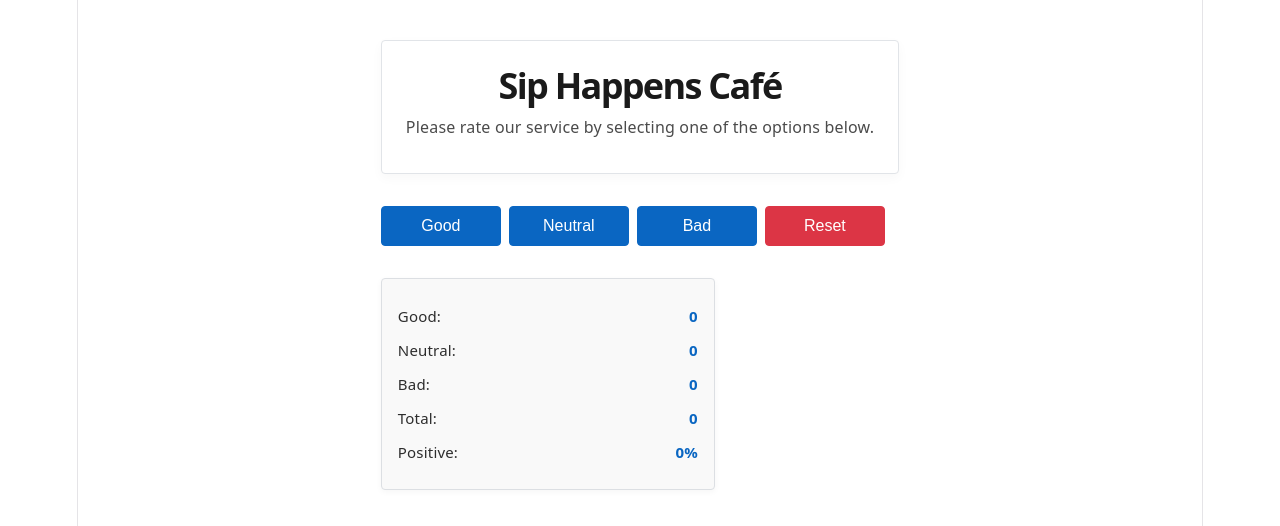
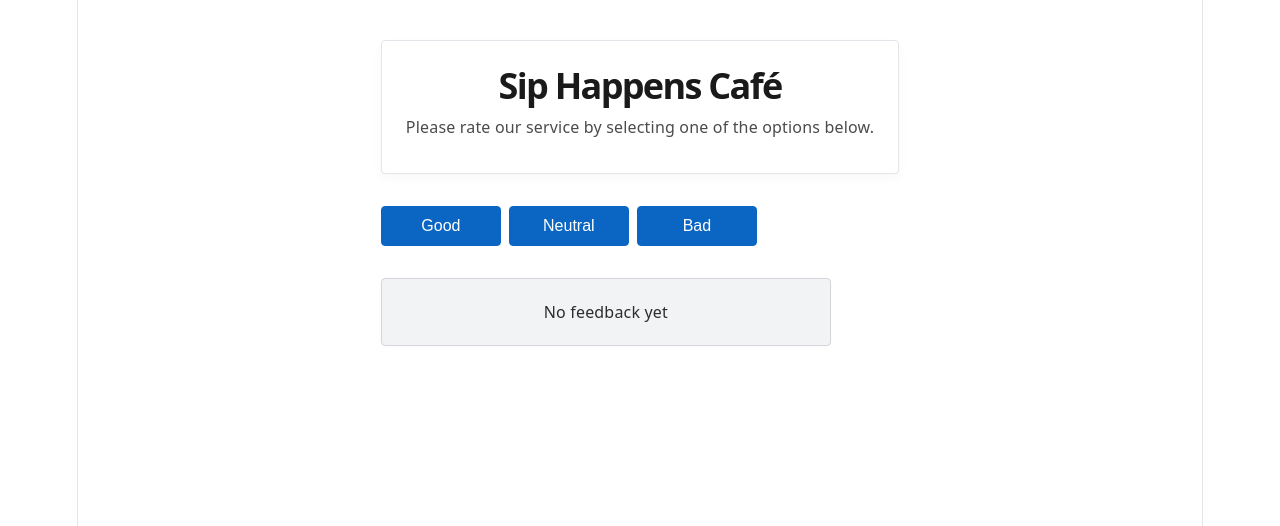
Before and after one commit to Diliri/02-react-cafe, a React (Vite) app: page / in a window 1280 px wide. Shown: the top 526 px of the page. Built offline with nearby package versions, Linux system fonts and the light colour scheme.

Commit message:
add in App.tsx умовний рендеринг за допомогою тернарного оператора та видимість кнопки Reset

```diff
--- a/src/App.tsx
+++ b/src/App.tsx
@@ -5,7 +5,7 @@ import css from "./App.module.css";
 import CafeInfo from "./components/CafeInfo/CafeInfo.tsx";
 import VoteOptions from "./components/VoteOptions/VoteOptions.tsx";
 import VoteStats from "./components/VoteStats/VoteStats.tsx";
-//import CafeInfo from "./components/CafeInfo/CafeInfo.tsx";
+import Notification from "./components/Notification/Notification.tsx";
 
 import type { Votes, VoteType } from "./types/votes.ts";
 
@@ -37,23 +37,26 @@ export default function App() {
     : 0;
 
 return (
-    <>
     <div className={css.app}>
       <CafeInfo />
-        {/* Передача функції та стану через пропси */}
+
+      {/* Крок 8: кнопка Reset активна/видима, тільки якщо є хоча б 1 голос */}
       <VoteOptions
         onVote={handleVote}
         onReset={resetVotes}
-          canReset={true}
+        canReset={totalVotes > 0}
       />
 
+      {/* Крок 7: Умовний рендеринг за допомогою тернарного оператора */}
+      {totalVotes > 0 ? (
         <VoteStats
           votes={votes}
           totalVotes={totalVotes}
           positiveRate={positiveRate}
         />
+      ) : (
+        <Notification />
+      )}
     </div>
-
-    </>
   );
 }
--- /dev/null
+++ b/src/components/Notification/Notification.module.css
@@ -0,0 +1,11 @@
+.message {
+    margin: 0;
+    background-color: #f1f3f5;
+    color: #2d2d2d;
+    border: 1px solid #d3d6da;
+    border-radius: 4px;
+    padding: 20px 24px;
+    font-size: 16px;
+    max-width: 400px;
+    box-shadow: 0 1px 4px rgba(0, 0, 0, 0.02);
+  }
--- /dev/null
+++ b/src/components/Notification/Notification.tsx
@@ -0,0 +1,7 @@
+import css from "./Notification.module.css";
+
+const Notification = () => {
+    return <p className={css.message}>No feedback yet</p>;
+}
+
+export default Notification;
```
Lines whose indentation alone changed are shown as unchanged.
